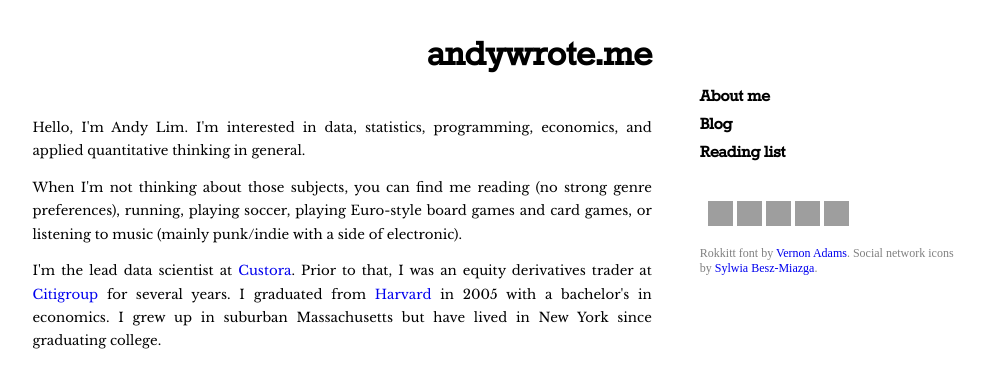
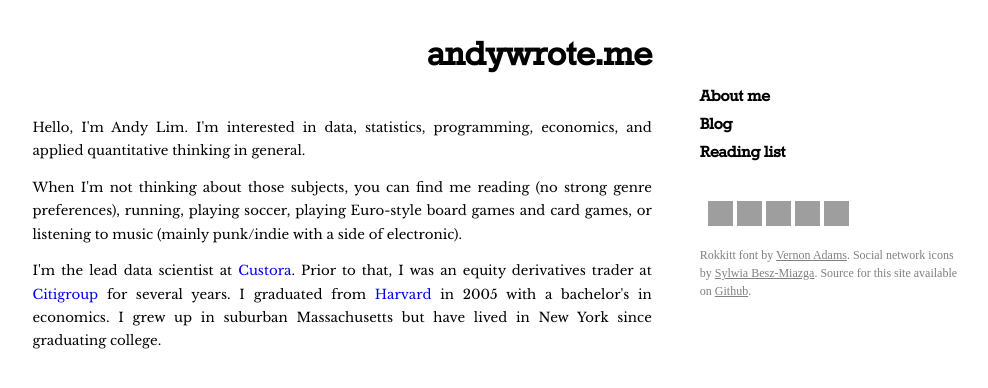
Before and after one commit to andrewblim/andywrote.me, a Python web app: template templates/index.jinja2 in a window 1280 px wide. Shown: the top 388 px of the page, without its empty margins (241-1229 px from the left). Run offline with Jinja, Linux system fonts and the light colour scheme; the template is opened without the code that fills it, so the values that code supplies are empty; grey boxes are pictures that could not be loaded.

Commit message:
Fixed up credits a bit

```diff
--- a/static/css/andywrote.css
+++ b/static/css/andywrote.css
@@ -53,9 +53,10 @@ a:hover { text-decoration: underline; }
   text-align: left;
   font-size: 9pt;
   color: gray;
+  line-height: 1.5em;
 }
 
-footer a { color: inherit; text-decoration: underline; }
+#footer-credits a { color: inherit; text-decoration: underline; }
 
 h1 {
   font-family: "rokkittregular";
--- a/templates/index.jinja2
+++ b/templates/index.jinja2
@@ -39,7 +39,7 @@
         <a href="http://www.goodreads.com/user/show/25108-andy"><img class="account-icon" src="/images/icons/goodreads.png" /></a>
       </div>
       <div id="footer-credits">
-        Rokkitt font by <a href="http://www.fontsquirrel.com/fonts/list/foundry/vernon-adams">Vernon Adams</a>. Social network icons by <a href="http://sawb.deviantart.com/art/Social-Icons-Pack-123247215">Sylwia Besz-Miazga</a>.
+        Rokkitt font by <a href="http://www.fontsquirrel.com/fonts/list/foundry/vernon-adams">Vernon Adams</a>. Social network icons by <a href="http://sawb.deviantart.com/art/Social-Icons-Pack-123247215">Sylwia Besz-Miazga</a>. Source for this site available on <a href="https://github.com/andrewblim/andywrote.me">Github</a>.
       </div>
     </div>
   </div>
```
